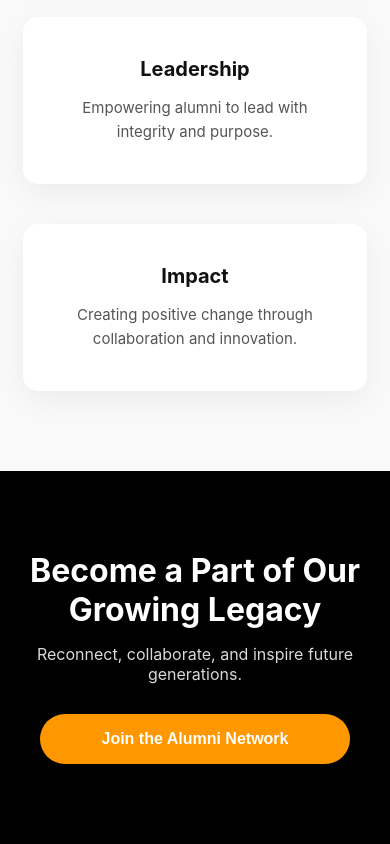
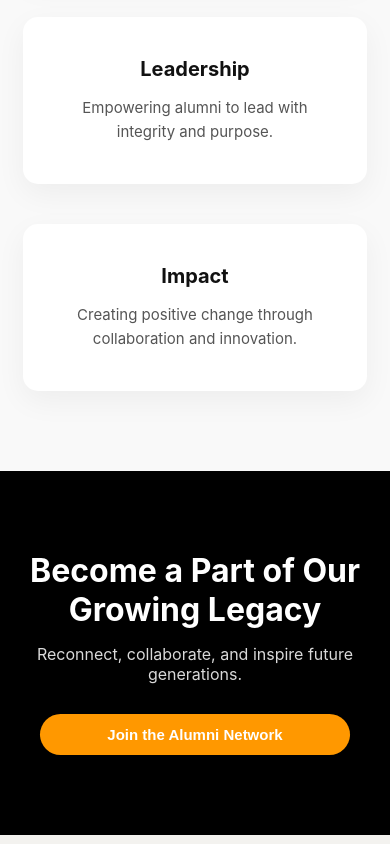
Before and after one commit to kunalgautam0076-pixel/Alumni-Platform, a React (Vite) app in the folder frontend/: page /about in a window 390 px wide. Shown: the part 3582-4426 px from the top of the page. Built offline with nearby package versions, Linux system fonts and the light colour scheme.

Commit message:
CSS changes

```diff
--- a/frontend/src/components/about.css
+++ b/frontend/src/components/about.css
@@ -240,8 +240,8 @@ body {
   transition: all 0.3s ease;
   display: inline-block;
   width: auto;
-  min-width: 260px;
-  max-width: 900px;
+  min-width: 200px;
+  max-width: 800px;
   box-sizing: border-box;
 }
 
@@ -253,8 +253,9 @@ body {
 /* Make the CTA button stretch nicely on smaller screens */
 @media (max-width: 1024px) {
   .about-page .join-btn {
-    min-width: 220px;
-    padding: 14px 28px;
+    min-width: 180px;
+    padding: 12px 24px;
+    font-size: 15px;
   }
 }
 
@@ -264,9 +265,9 @@ body {
     width: calc(100% - 40px);
     max-width: none;
     margin: 0 auto;
-    padding: 16px 24px;
+    padding: 12px 20px;
     border-radius: 9999px;
-    font-size: 16px;
+    font-size: 15px;
   }
 }
 
--- a/frontend/src/components/eventdetail.css
+++ b/frontend/src/components/eventdetail.css
@@ -160,8 +160,8 @@
   cursor: pointer;
   transition: 0.4s ease;
   display: inline-block;
-  min-width: 240px;
-  max-width: 900px;
+  min-width: 180px;
+  max-width: 800px;
   box-sizing: border-box;
 }
 
@@ -213,8 +213,8 @@
     width: calc(100% - 40px);
     max-width: none;
     margin: 20px auto 0 auto;
-    padding: 16px 22px;
+    padding: 12px 18px;
     border-radius: 9999px;
-    font-size: 16px;
+    font-size: 15px;
   }
 }
```
Also changed, not shown: 1 other file (tests, documents, lock files or other folders).
